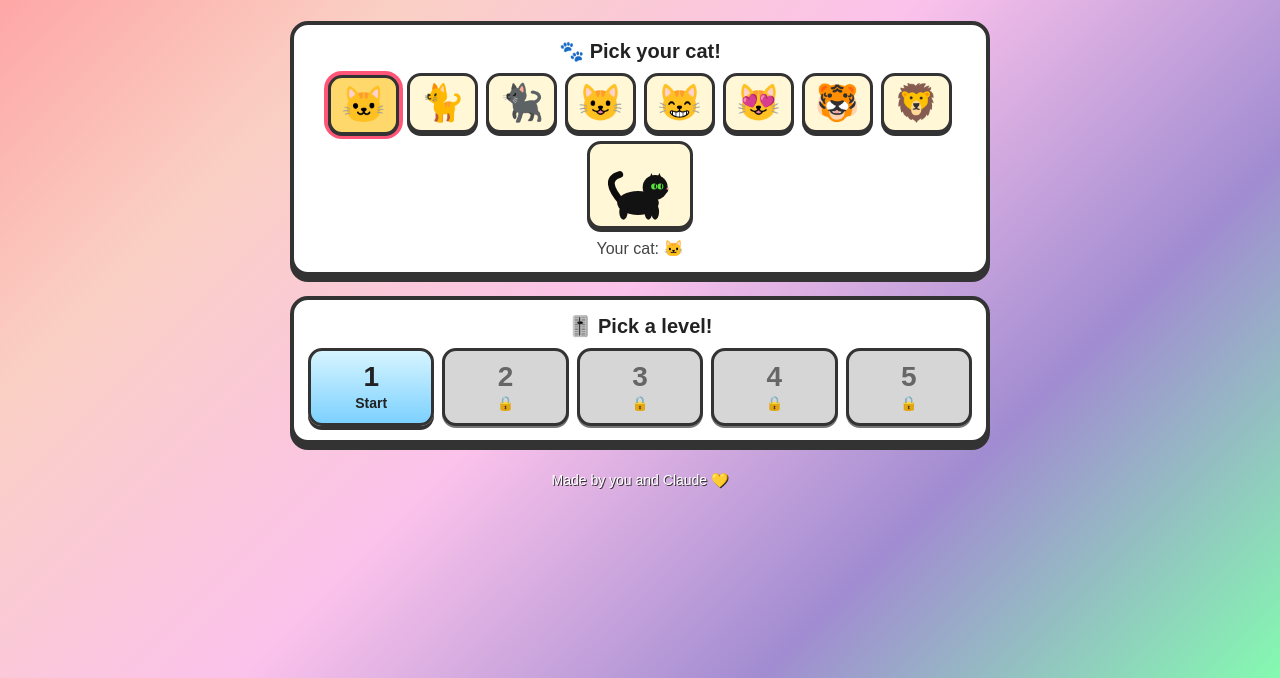
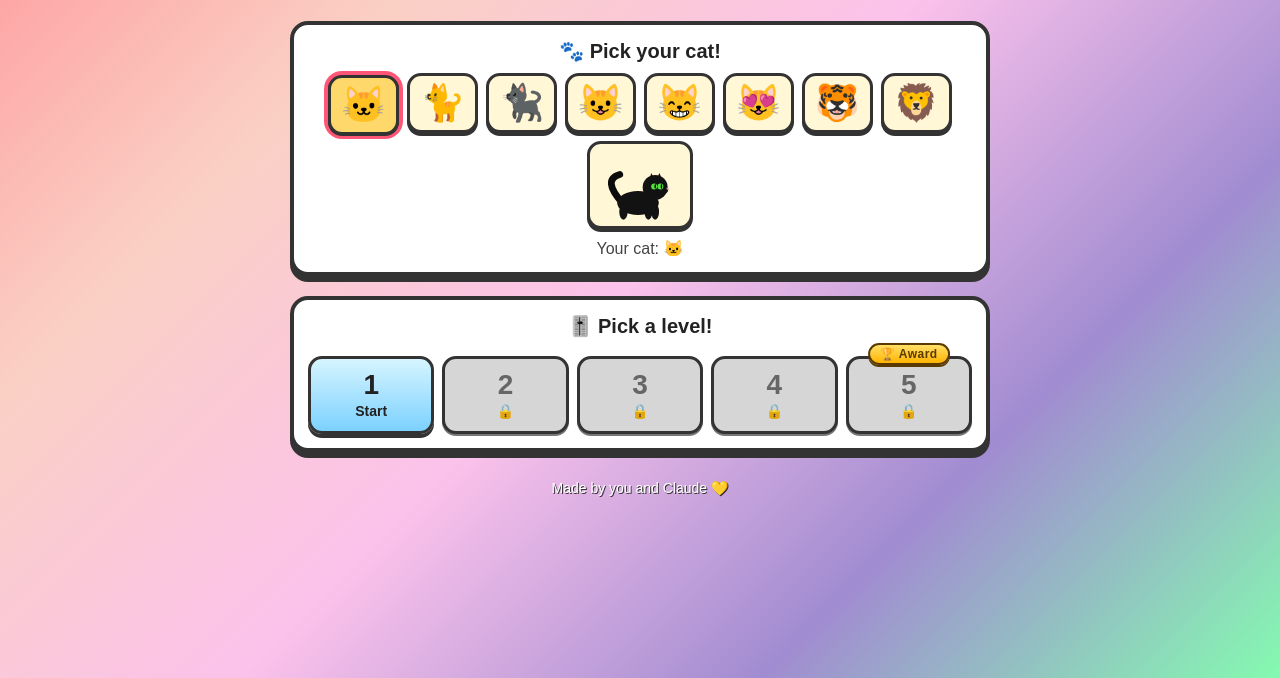
Before and after one commit to coderlambda/game-sharing, a website: page games/cat-jump/index.html in a window 1280 px wide. Shown: the part 122-800 px from the top of the page. Drawn offline with Linux system fonts and the light colour scheme.

Commit message:
Cat Jump: add an Award tag on top of the Level 5 button
Co-Authored-By: Claude Opus 4.7 (1M context) <noreply@anthropic.com>

```diff
--- a/games/cat-jump/index.html
+++ b/games/cat-jump/index.html
@@ -154,6 +154,7 @@
     display: grid;
     grid-template-columns: repeat(5, 1fr);
     gap: 8px;
+    margin-top: 18px;
   }
   .level-btn {
     background: #fff;
@@ -193,6 +194,25 @@
   .level-btn .level-label {
     font-size: 14px;
     font-weight: bold;
+  }
+  .level-btn {
+    position: relative;
+  }
+  .award-tag {
+    position: absolute;
+    top: -16px;
+    left: 50%;
+    transform: translateX(-50%);
+    background: linear-gradient(#ffe066, #ffb400);
+    color: #5a3a00;
+    border: 2px solid #5a3a00;
+    border-radius: 999px;
+    padding: 2px 10px;
+    font-size: 12px;
+    font-weight: bold;
+    white-space: nowrap;
+    box-shadow: 0 2px 0 #5a3a00;
+    letter-spacing: 0.5px;
   }
 </style>
 </head>
@@ -239,6 +259,7 @@
           <div class="level-label">🔒</div>
         </a>
         <a class="level-btn" data-level="5" href="cat-jump.html?level=5">
+          <div class="award-tag">🏆 Award</div>
           <div class="level-num">5</div>
           <div class="level-label">🔒</div>
         </a>
```
